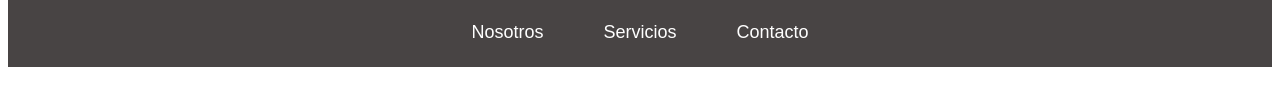
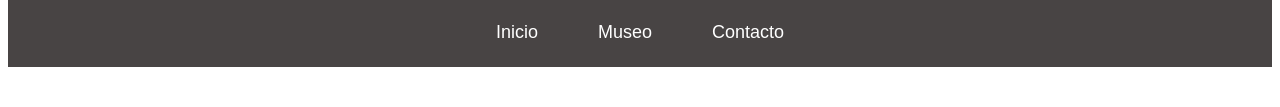
Before and after one commit to Delia150/TP01PV2025DeliaMaribelCusipuma, a plain HTML site: page CONTACTO.html in a window 1280 px wide. Shown: the part 661-768 px from the top of the page. Drawn offline with Linux system fonts and the light colour scheme.

Commit message:
finalizando tp individual

```diff
--- a/CONTACTO.html
+++ b/CONTACTO.html
@@ -14,8 +14,8 @@
 <div class="container"><img src="imagenes/contacto.jpeg" alt="Logo de la empresa" class="logo"></div>
 <nav class="menu-principal">
 <ul>
-    <li><a href="index.html">Nosotros</a></li>
-    <li><a href="#">Servicios</a></li>
+    <li><a href="index.html">Inicio</a></li>
+    <li><a href="MASEO.html">Museo</a></li>
     <li><a href="#">Contacto</a></li>
 </ul>
 </nav>
```
